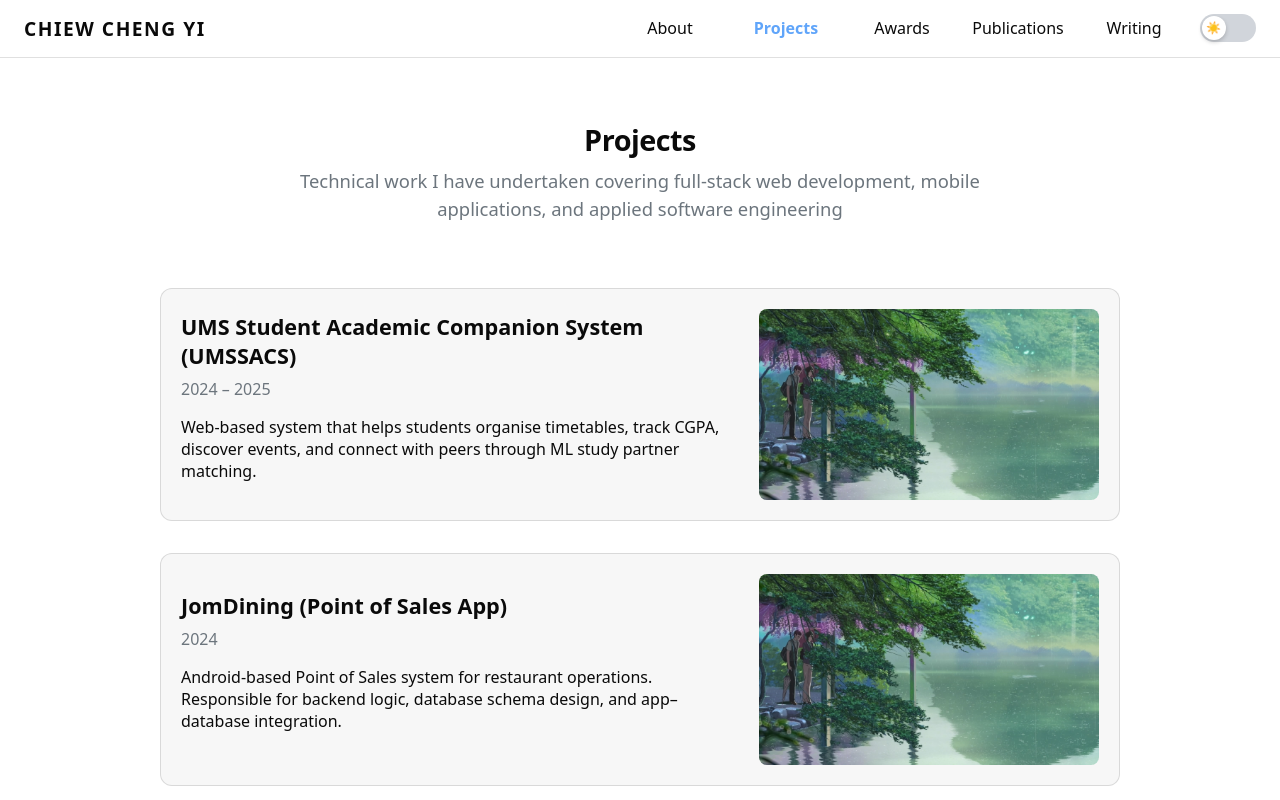
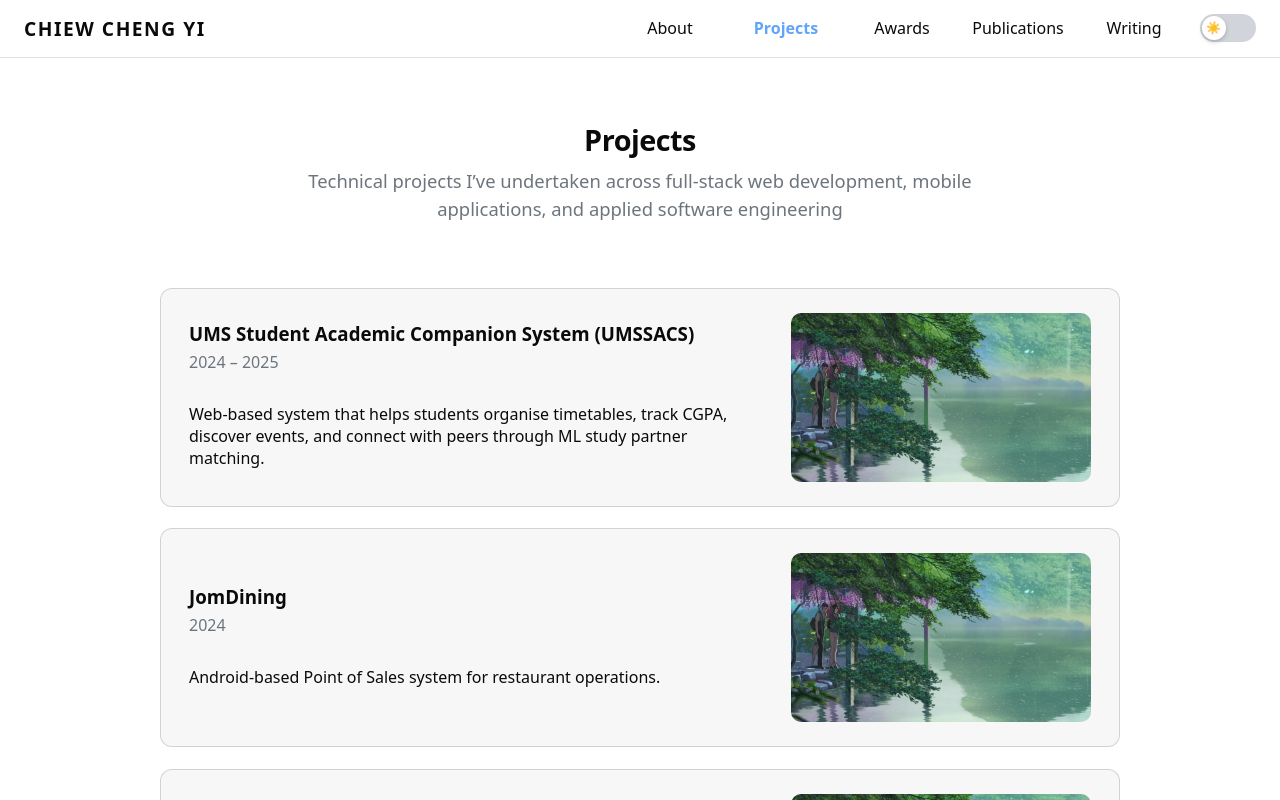
Before and after one commit to ccy7701/my-portfolio, a SvelteKit app: page /projects in a window 1280 px wide. Shown: the top 800 px of the page. Built offline with nearby package versions, Linux system fonts and the light colour scheme.

Commit message:
Projects page edit 4

```diff
--- a/src/routes/projects/+page.svelte
+++ b/src/routes/projects/+page.svelte
@@ -1,54 +1,46 @@
 <!-- src/routes/projects/+page.svelte -->
 <script>
-  import { openLightbox } from "../../lib/lightbox";
+  const modules = import.meta.glob('./*/+page.js', { eager: true });
 
-  const projects = [
-    {
-      title: "UMS Student Academic Companion System (UMSSACS)",
-      period: "2024 – 2025",
-      description:
-        "Web-based system that helps students organise timetables, track CGPA, discover events, and connect with peers through ML study partner matching.",
-      images: ["/placeholder.jpg"]
-    },
-    {
-      title: "JomDining (Point of Sales App)",
-      period: "2024",
-      description:
-        "Android-based Point of Sales system for restaurant operations. Responsible for backend logic, database schema design, and app–database integration.",
-      images: ["/placeholder.jpg"]
-    },
-    {
-      title: "Electroholics (E-Commerce Web App)",
-      period: "2023 – 2024",
-      description:
-        "Localized e-commerce platform targeted toward computer hardware retail. Oversaw task coordination, UI development, and backend integration.",
-      images: ["/placeholder.jpg"]
-    }
-  ];
+  const projects = Object.entries(modules)
+    .map(([path, mod]) => {
+      const slug = path.split('/')[1];
+      const data = mod.load().project;
+
+      return {
+        slug,
+        order: data.order,
+        title: data.title,
+        period: data.period,
+        description: data.description,
+        thumbnail: data.images[0]
+      };
+    })
+    .sort((a, b) => a.order - b.order);
 </script>
 
 <section class="section section-header">
   <div class="section-header-inner">
     <h2>Projects</h2>
     <p class="section-subtitle">
-      Technical work I have undertaken covering full-stack web development, mobile applications, and applied software engineering
+      Technical projects I’ve undertaken across full-stack web development, mobile applications, and applied software engineering
     </p>
   </div>
+</section>
 
-  <div class="projects-list">
-    {#each projects as project}
-      <article class="project-row">
-        <div class="project-text">
-          <h3 class="project-title">{project.title}</h3>
-          <p class="project-subtitle">{project.period}</p>
-          <p>{project.description}</p>
-        </div>
+<section class="projects-list">
+  {#each projects as p}
+    <a class="project-card" href={`/projects/${p.slug}`}>
+      <div class="project-card-text">
+        <h3>{p.title}</h3>
+        <p class="period">{p.period}</p>
+        <br>
+        <p>{p.description}</p>
+      </div>
 
-        <!-- Preview image -->
-        <img class="project-image" src={project.images[0]} alt={project.title} />
-      </article>
-    {/each}
-  </div>
+      <img src={p.thumbnail} alt={p.title} class="project-thumb" />
+    </a>
+  {/each}
 </section>
 
 <style>
@@ -73,64 +65,54 @@
     margin: 0 auto;
   }
 
-  /* --- LAYOUT FIXES --- */
-  .projects-list {
+   .projects-list {
     display: flex;
     flex-direction: column;
-    gap: 2rem;
-    margin-top: 1.5rem;
+    gap: 1.35rem;
   }
 
-  .project-row {
+  .project-card {
     display: flex;
+    justify-content: space-between;
     align-items: center;
     background: var(--card);
-    border: 1px solid var(--border);
-    border-radius: 0.75rem;
-    padding: 1.25rem 1.25rem;
-    gap: 1.5rem;
-    transition: transform 0.2s ease;
+    border: 1px solid var(--card-border);
+    padding: 1.5rem 1.75rem;
+    border-radius: 12px;
+    text-decoration: none;
+    color: var(--text);
+    gap: 2rem;
   }
 
-  .project-title {
-    font-size: 1.35rem;
-    font-weight: 600;
-    margin: 0;
+  .project-card:hover {
+    border-color: var(--accent-light);
+    transform: translateY(-2px);
+    transition: 0.15s ease;
   }
 
-  .project-subtitle {
-    margin: 0.5rem 0 0.5rem;
+  .project-card-text {
+    flex: 1;
+    padding-right: 1.25rem;
+  }
+
+  .project-card-text h3 {
+    margin: 0 0 0.3rem;
+  }
+
+  .project-card-text p {
+    margin: 0.25rem 0;
+  }
+
+  .period {
+    margin: 0.15rem 0 0.5rem;
     font-size: 1rem;
     color: var(--text-muted);
   }
 
-  .project-text {
-    flex: 1;
-  }
-
-  .project-image {
-    width: 340px;
+  .project-thumb {
+    width: 300px;
     height: auto;
-    max-height: 200px;
+    border-radius: 10px;
     object-fit: cover;
-    border-radius: 0.5rem;
-  }
-
-  .project-row:hover {
-    transform: scale(1.01);
-    cursor: pointer;
-    border-color: var(--accent-light);
-    background: rgba(0, 0, 0, 0.03);
-  }
-
-  /* Responsive */
-  @media (max-width: 750px) {
-    .project-row {
-      flex-direction: column;
-    }
-    .project-image {
-      width: 100%;
-      max-height: 240px;
-    }
   }
 </style>
--- /dev/null
+++ b/src/routes/projects/electroholics/+page.js
@@ -0,0 +1,12 @@
+// src/routes/projects/umssacs/+page.js
+export function load() {
+  return {
+    project: {
+      order: 3,
+      title: "Electroholics",
+      period: "2023 – 2024",
+      description: "Localised e-commerce platform targeted toward computer hardware retail.",
+      images: ["/placeholder.jpg"]
+    }
+  };
+}
--- /dev/null
+++ b/src/routes/projects/jomdining/+page.js
@@ -0,0 +1,12 @@
+// src/routes/projects/umssacs/+page.js
+export function load() {
+  return {
+    project: {
+      order: 2,
+      title: "JomDining",
+      period: "2024",
+      description: "Android-based Point of Sales system for restaurant operations.",
+      images: ["/placeholder.jpg"]
+    }
+  };
+}
--- /dev/null
+++ b/src/routes/projects/umssacs/+page.js
@@ -0,0 +1,12 @@
+// src/routes/projects/umssacs/+page.js
+export function load() {
+  return {
+    project: {
+      order: 1,
+      title: "UMS Student Academic Companion System (UMSSACS)",
+      period: "2024 – 2025",
+      description: "Web-based system that helps students organise timetables, track CGPA, discover events, and connect with peers through ML study partner matching.",
+      images: ["/placeholder.jpg"]
+    }
+  };
+}
```
Also changed, not shown: src/routes/projects/electroholics/+page.svelte (added, +30 -0 lines), src/routes/projects/jomdining/+page.svelte (added, +30 -0 lines), src/routes/projects/umssacs/+page.svelte (added, +30 -0 lines).
